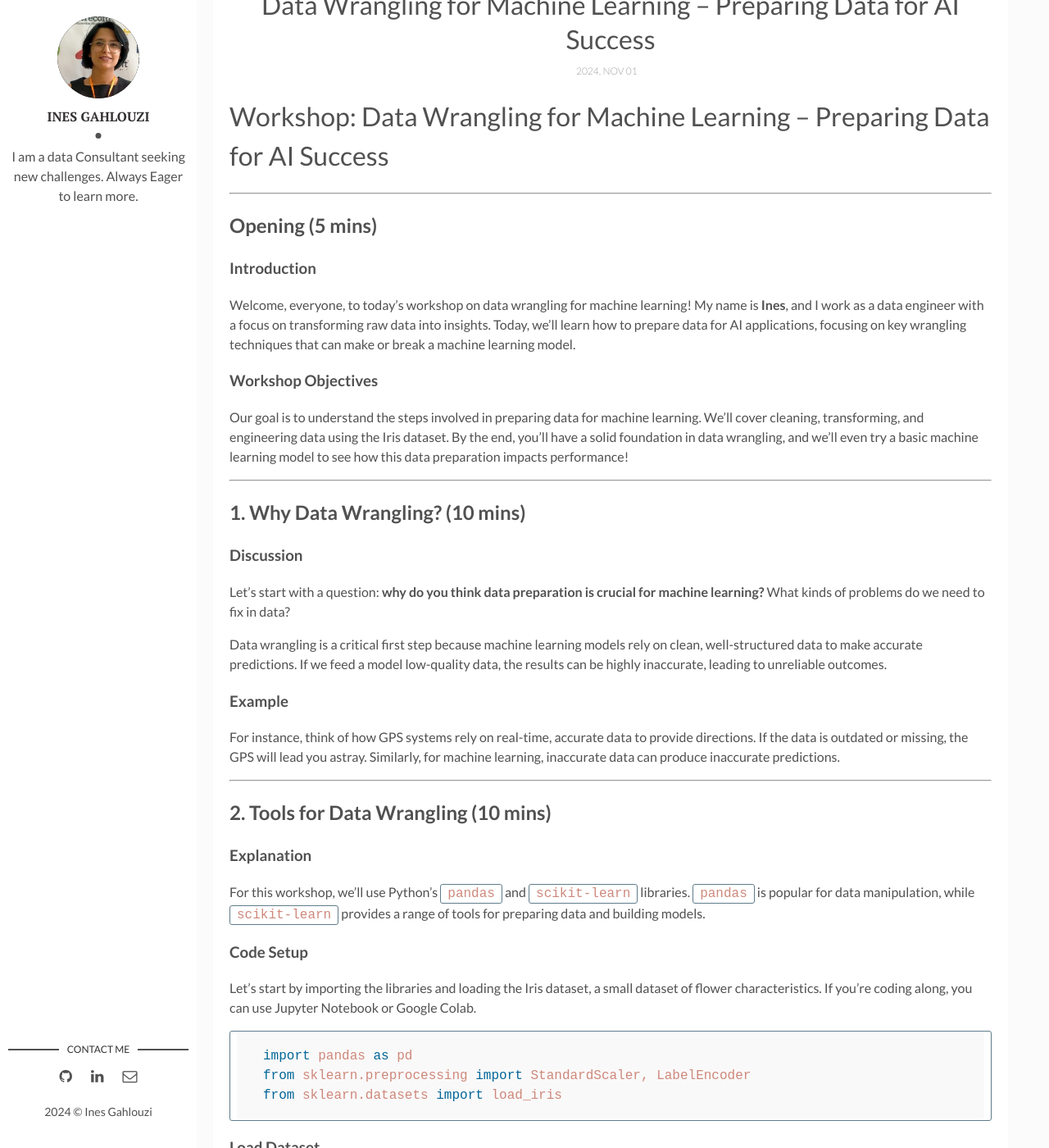
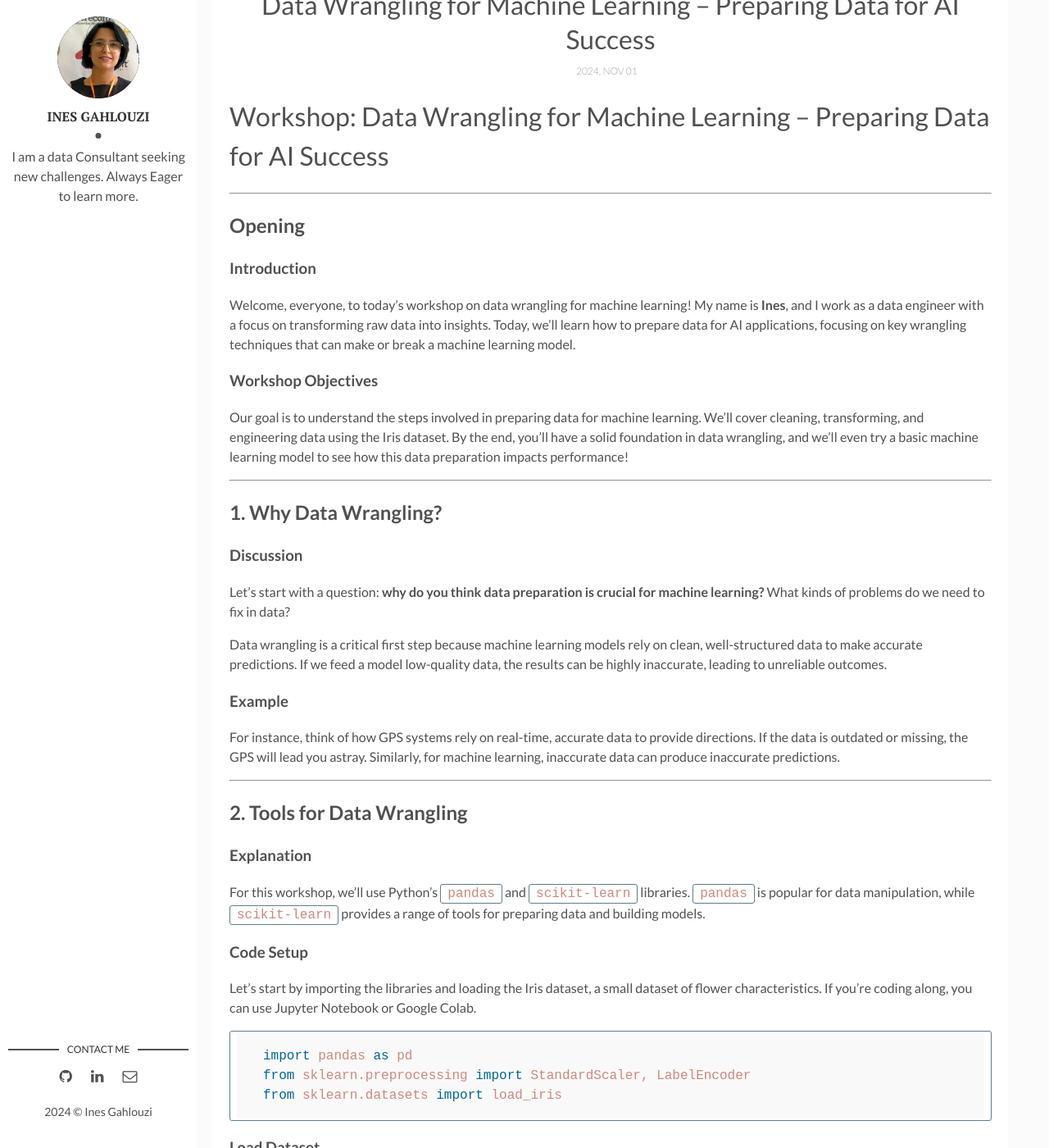
Before and after one commit to inesgh1/Ines-s-Blog, a Jekyll site: the page built from _posts/2024-11-01-DataWrangling.markdown, in a window 1280 px wide and 1400 px high, scrolled down 565 px. Shown: the whole window at 82% size. Built offline with Jekyll 4.4.1, drawn with Linux system fonts in a browser that asks for light colours; comment, search, counter and statistics services are not loaded; some of the changed text lies outside the part shown.

Commit message:
Update 2024-11-01-DataWrangling.markdown

```diff
--- a/_posts/2024-11-01-DataWrangling.markdown
+++ b/_posts/2024-11-01-DataWrangling.markdown
@@ -11,7 +11,7 @@ tags: [Programming, Learn,flask,transformers] # add tag
 
 ---
 
-## Opening (5 mins)
+## Opening
 
 ### Introduction
 Welcome, everyone, to today’s workshop on data wrangling for machine learning! My name is **Ines**, and I work as a data engineer with a focus on transforming raw data into insights. Today, we’ll learn how to prepare data for AI applications, focusing on key wrangling techniques that can make or break a machine learning model.
@@ -21,7 +21,7 @@ Our goal is to understand the steps involved in preparing data for machine learn
 
 ---
 
-## 1. Why Data Wrangling? (10 mins)
+## 1. Why Data Wrangling?
 
 ### Discussion
 Let’s start with a question: **why do you think data preparation is crucial for machine learning?** What kinds of problems do we need to fix in data?
@@ -33,7 +33,7 @@ For instance, think of how GPS systems rely on real-time, accurate data to provi
 
 ---
 
-## 2. Tools for Data Wrangling (10 mins)
+## 2. Tools for Data Wrangling
 
 ### Explanation
 For this workshop, we’ll use Python’s `pandas` and `scikit-learn` libraries. `pandas` is popular for data manipulation, while `scikit-learn` provides a range of tools for preparing data and building models.
@@ -61,7 +61,7 @@ The dataset includes measurements like sepal length, sepal width, petal length,
 
 ---
 
-## 3. Data Cleaning (15 mins)
+## 3. Data Cleaning
 
 **Objective**: Handle missing values, duplicates, and data type issues.
 
@@ -95,7 +95,7 @@ In other cases, correcting data types may be necessary.
 
 ---
 
-## 4. Data Transformation (20 mins)
+## 4. Data Transformation
 
 **Objective**: Scale numerical data and encode categorical data.
 
@@ -119,7 +119,7 @@ data['species'] = label_encoder.fit_transform(data['species'])
 
 ---
 
-## 5. Feature Engineering (20 mins)
+## 5. Feature Engineering
 
 **Objective**: Create new features to reveal hidden patterns.
 
@@ -139,7 +139,7 @@ data['petal_ratio'] = data['petal length (cm)'] / data['petal width (cm)']
 
 ---
 
-## 6. Preparing for Machine Learning (20 mins)
+## 6. Preparing for Machine Learning
 
 **Objective**: Finalize the dataset and run a simple model.
 
@@ -172,7 +172,7 @@ With this accuracy score, we can see how well the model performed.
 
 ---
 
-## 7. Q&A and Wrap-Up (10 mins)
+## 7. Q&A and Wrap-Up
 
 ### Summary
 We’ve gone through each stage of data wrangling, from cleaning to feature engineering, and even applied a basic model to see the impact of our work. Data wrangling may seem tedious, but it’s essential for effective machine learning.
```
